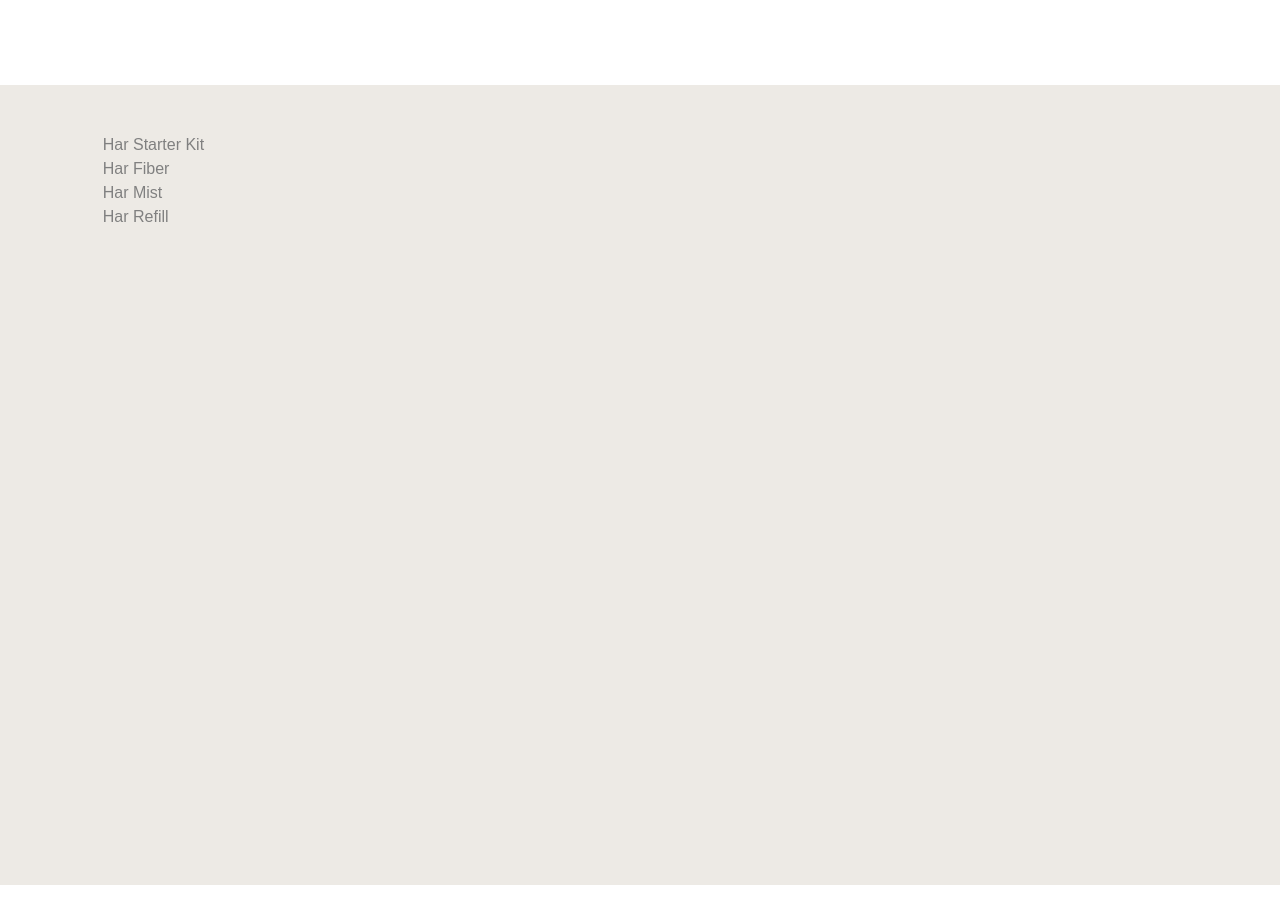
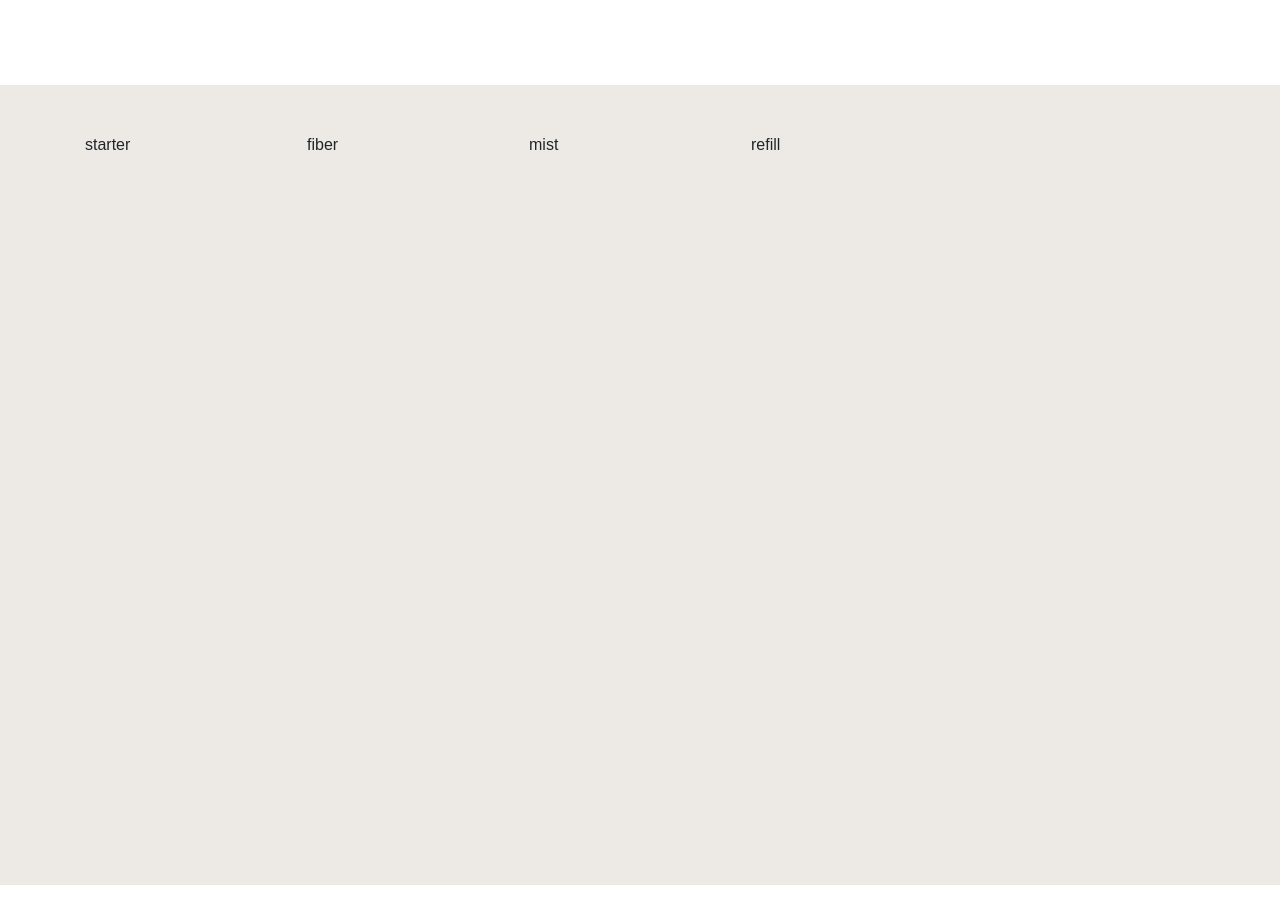
Before and after one commit to irene1216/har-app, a Vue app: page / in a window 1280 px wide. Shown: the part 840-1763 px from the top of the page. Built offline with nearby package versions, Linux system fonts and the light colour scheme; a web font is replaced by a local one; what vue-sidebar-menu would draw is missing.

Commit message:
component basic setup for product page

```diff
--- a/src/App.vue
+++ b/src/App.vue
@@ -18,7 +18,7 @@
     },
     method: {
 
-    }
+    },
   }
 </script>
 
--- a/src/components/Products.vue
+++ b/src/components/Products.vue
@@ -1,11 +1,20 @@
 <template>
   <div class="products d-flex">
     <!-- tabs -->
-    <div class="tabs d-flex flex-column">
-        <a href="#har-starter" @click="showProduct('starter')">Har Starter Kit</a>
-        <a href="#har-fiber">Har Fiber</a>
-        <a href="#har-mist" >Har Mist</a>
-        <a href="#har-refill">Har Refill</a>
+    <div
+      class="tabs d-flex flex-column"
+      v-for="tab in tabs" :key="tab"
+      v-on:click="switchTab(tab)"
+    >
+      <slot :name="tabHeadSlotName(tab)">
+        {{tab}}
+      </slot>
+    </div>
+    <div>
+<!--         <p @v-on:click="showProduct('starter')">Har Starter Kit</p>
+        <p @v-on:click="showProduct('fiber')">Har Fiber</p>
+        <p @v-on:click="showProduct('mist')">Har Mist</p>
+        <p @v-on:click="showProduct('refill')">Har Refill</p> -->
     </div>
     <!-- content  -->
     <div class="content">
@@ -28,13 +37,20 @@
 <script>
   export default {
     name: "Products",
+    props: {
+      initialTab: String,
+      tabs: Array
+    },
     methods: {
-      showProduct (product) {
-        var i, tabcontent, tablink;
-        tabcontent = document.getElementsByClassName("tabscontent");
-      }
+      tabHeadSlotName(tabName) {
+        return `tab-head-${tabName}`;
+      },
+
+      switchTab(tabName) {
+        this.activeTab=tabName;
+      },
     },
-  }
+  };
 </script>
 
 <style>
@@ -62,7 +78,7 @@
   flex-basis: 20%;
   justify-content: center;
 }
-.tabs a {
+.tabs p {
   color:grey;
   padding-left: 8%;
   white-space: none;
--- a/src/components/SideBar.vue
+++ b/src/components/SideBar.vue
@@ -4,9 +4,9 @@
             <div class="nav-menu">
                 <img class="menu-toggle" v-on:click="isHidden = !isHidden" alt="bento Go!" src="@/assets/bento-menu.svg" style="width: 25px" />
                 <div class="menu-list" v-if="!isHidden" v-on:click="isHidden = !isHidden" v-bind:class="{ onhide: isHidden == true }">
-                    <router-link v-bind:class=" { onShow1: isHidden == false}" class="menu-item" to="/">Home</router-link>
-                    <router-link v-bind:class=" { onShow2: isHidden == false }" class="menu-item" to="/about">About Us</router-link>
-                    <router-link v-bind:class=" { onShow3: isHidden == false }" class="menu-item" to="/FAQ">FAQ</router-link>
+                    <router-link v-bind:class=" { onShow1: !isHidden }" class="menu-item" to="/">Home</router-link>
+                    <router-link v-bind:class=" { onShow2: !isHidden }" class="menu-item" to="/about">About Us</router-link>
+                    <router-link v-bind:class=" { onShow3: !isHidden }" class="menu-item" to="/FAQ">FAQ</router-link>
                 </div>
             </div>
             <div class="nav-logo">Har Studio.</div>
--- a/src/views/Home.vue
+++ b/src/views/Home.vue
@@ -12,7 +12,10 @@
     <!-- Products -->
     <div class="section color py-5">
       <div class="container">
-        <products/>
+        <products :tabs="tabs" :initialTab="initialTab" />
+        <template slot=tab-head-starter>
+          Starterrrrrrrrrrr
+        </template>
       </div>
     </div>
     <!-- Contact -->
@@ -35,6 +38,12 @@ export default {
     HelloWorld,
     Banner,
     Products,
+  },
+  data () {
+    return {
+      initialTab: "starter",
+      tabs: ["starter", "fiber", "mist", "refill"]
+    };
   }
 }
 </script>
```
Also changed, not shown: src/components/ProductContent.vue (added, +24 -0 lines).
